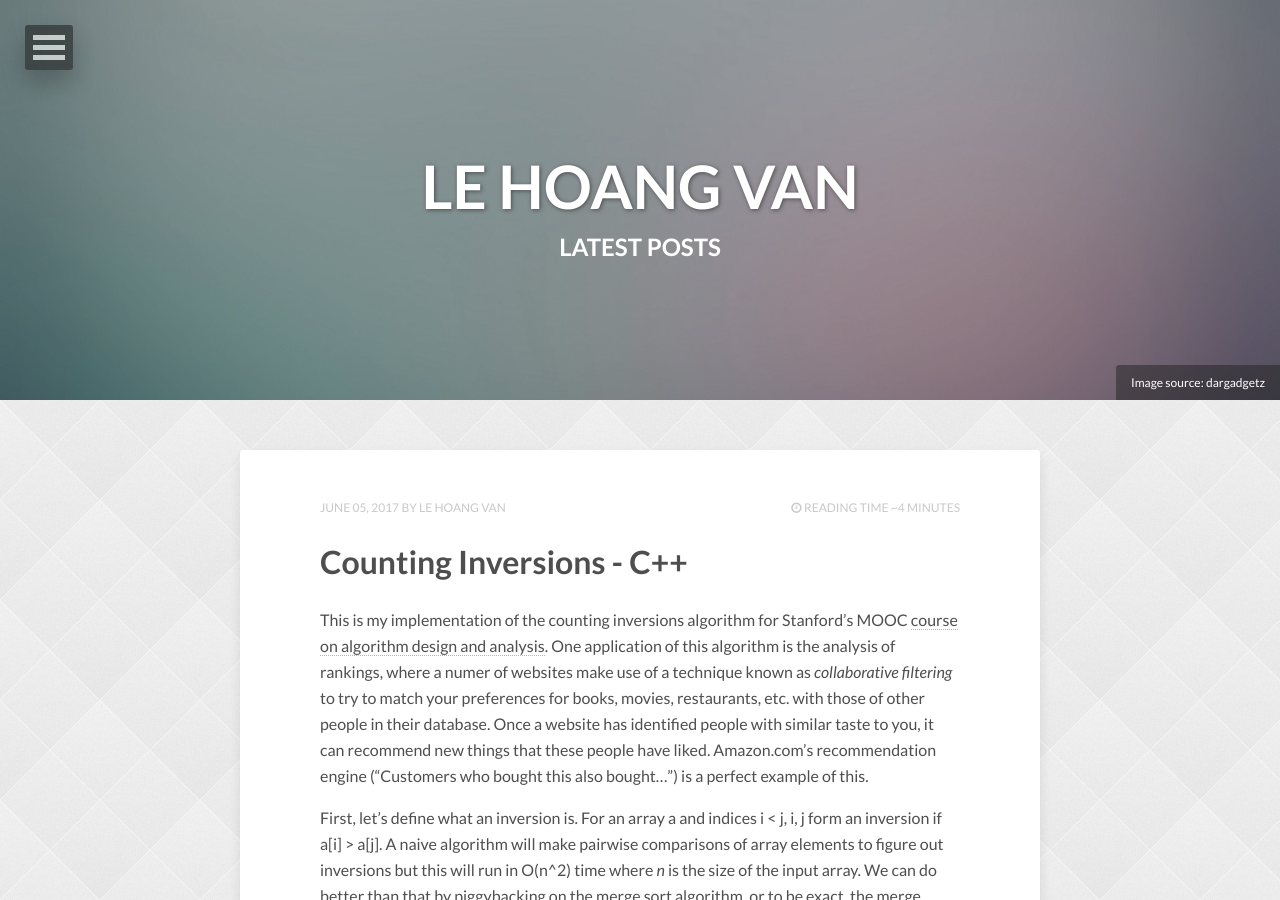
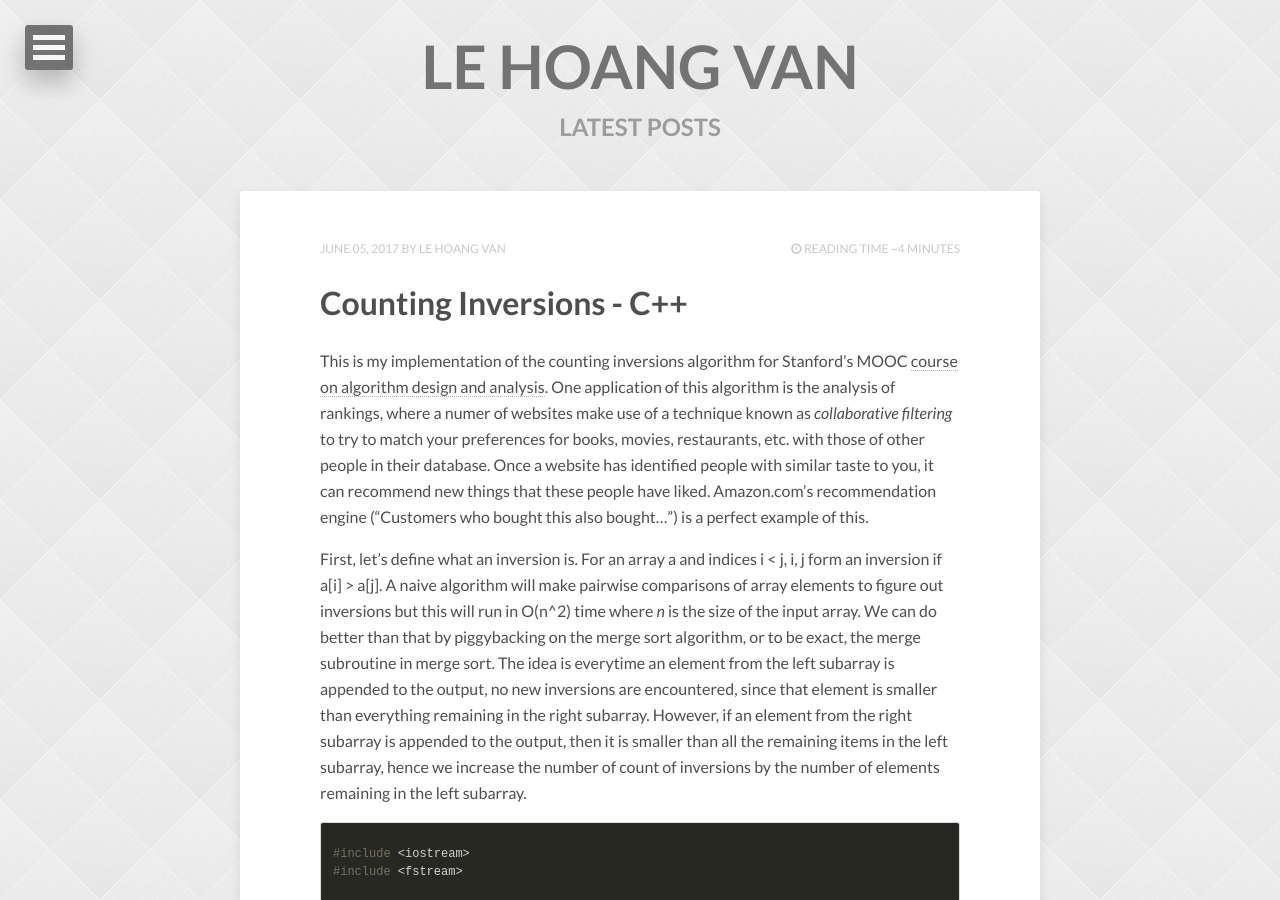
Before and after one commit to drawar/drawar.github.io, a Jekyll site: the page built from index.html, in a window 1280 px wide and 900 px high. Built offline with Jekyll 4.4.1, drawn with Linux system fonts in a browser that asks for light colours; nearby versions of some CDN libraries; the list of posts is cut into pages by our own code.

Commit message:
Change home page

```diff
--- a/index.html
+++ b/index.html
@@ -4,10 +4,6 @@
 description: "Describe this nonsense."
 tags: [Jekyll, theme, themes, responsive, blog, modern]
 comments: false
-image:
-  feature: abstract-1.jpg
-  credit: dargadgetz
-  creditlink: http://www.dargadgetz.com/ios-7-abstract-wallpaper-pack-for-iphone-5-and-ipod-touch-retina/
 ---
 
 {% for post in paginator.posts %}
```
